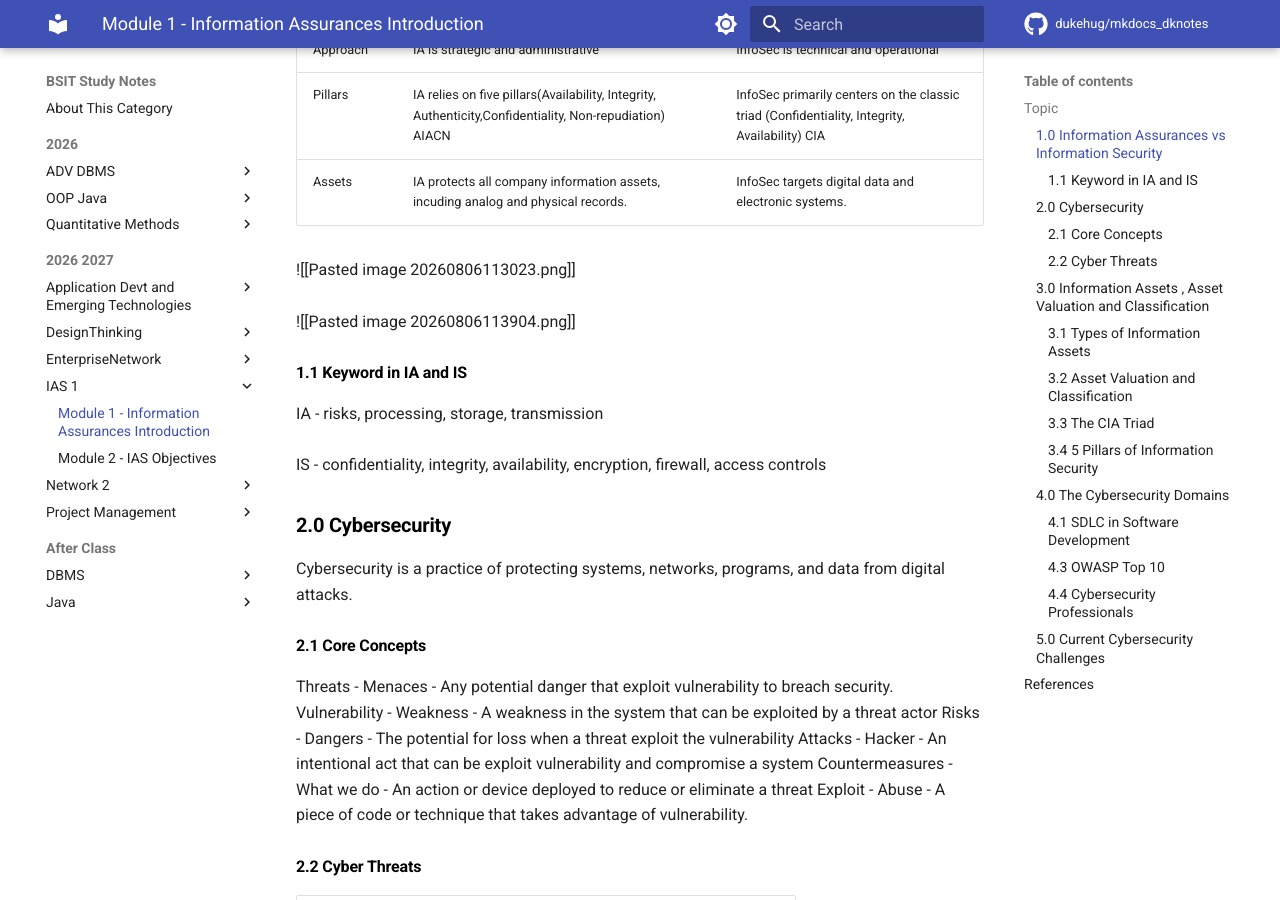
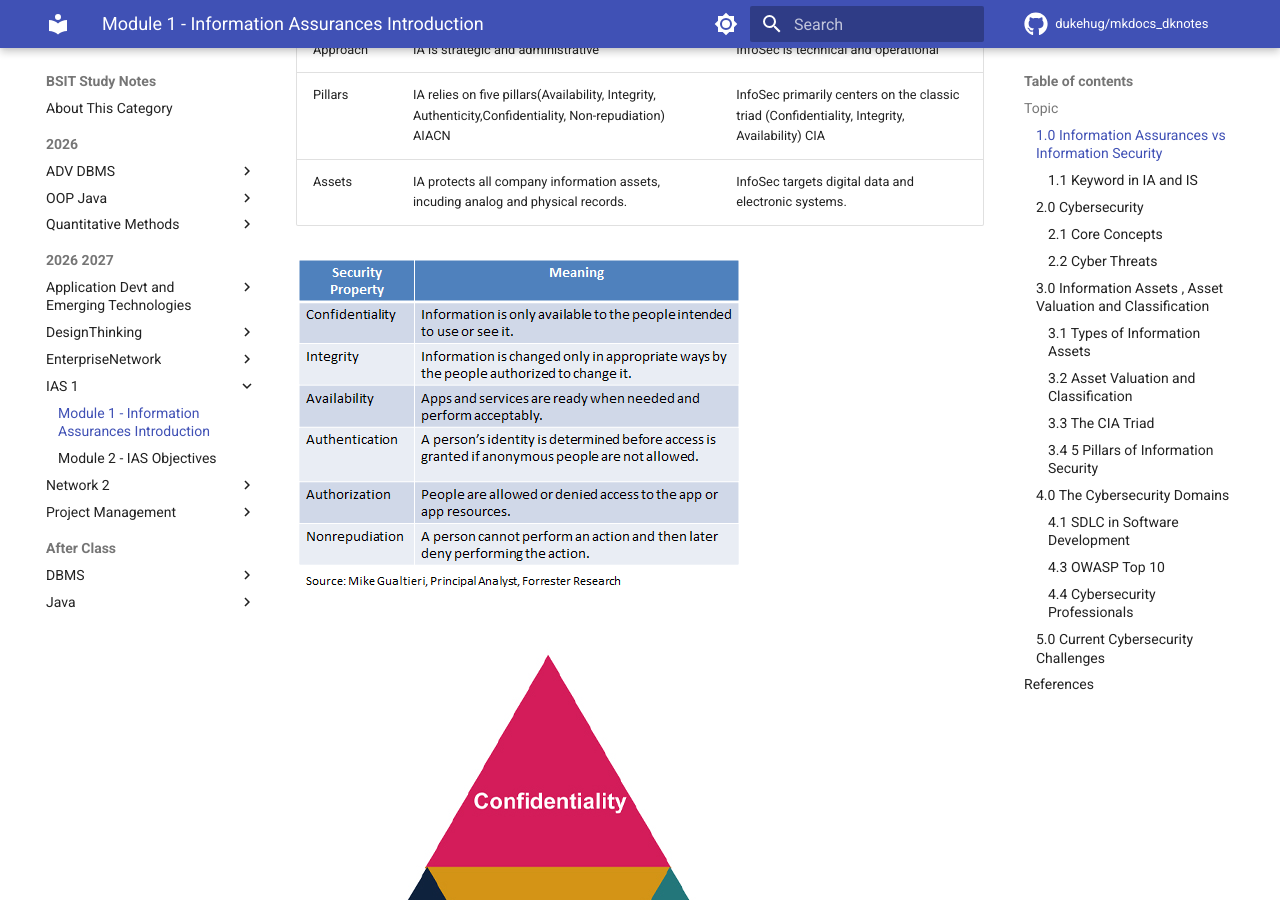
Before and after one commit to dukehug/mkdocs_dknotes, an MkDocs documentation site: the page built from docs/BSIT_Study_Notes/2026-2027/IAS-1/WEEK1-PPT.md, in a window 1280 px wide and 900 px high, scrolled down 915 px. Built offline with MkDocs 1.6.1 and Material for MkDocs 9.7.7, drawn with Linux system fonts in a browser that asks for light colours; comment, search, counter and statistics services are not loaded.

Commit message:
update notes: Sun Sep  6 02:29:03 PM CST 2026

```diff
--- a/docs/BSIT_Study_Notes/2026-2027/IAS-1/WEEK1-PPT.md
+++ b/docs/BSIT_Study_Notes/2026-2027/IAS-1/WEEK1-PPT.md
@@ -29,9 +29,9 @@ IA vs IS
 | Pillars  | IA relies on five pillars(Availability, Integrity, Authenticity,Confidentiality, Non-repudiation) AIACN | InfoSec primarily centers on the classic triad (Confidentiality, Integrity, Availability) CIA |
 | Assets   | IA protects all company information assets, incuding analog and physical records.                       | InfoSec targets digital data and electronic systems.                                          |
 
-![[Pasted image 20260806113023.png]]
+![](../../../assets/images/CIA_1.png)
 
-![[Pasted image 20260806113904.png]]
+![](../../../assets/images/CIA_2.png)
 ####  1.1 Keyword in IA and IS
 
 IA
@@ -125,7 +125,7 @@ Availability  - Readiness
 
 #### 3.4 5 Pillars of Information Security
 
-![](5_Pillars_of_Information_Security.png)
+![](../../../assets/images/5_Pillars_of_Information_Security.png)
 
 
 ### 4.0 The Cybersecurity Domains
```
Also changed, not shown: docs/assets/images/5_Pillars_of_Information_Security.png (added), docs/assets/images/CIA_1.png (added), docs/assets/images/CIA_2.png (added).
